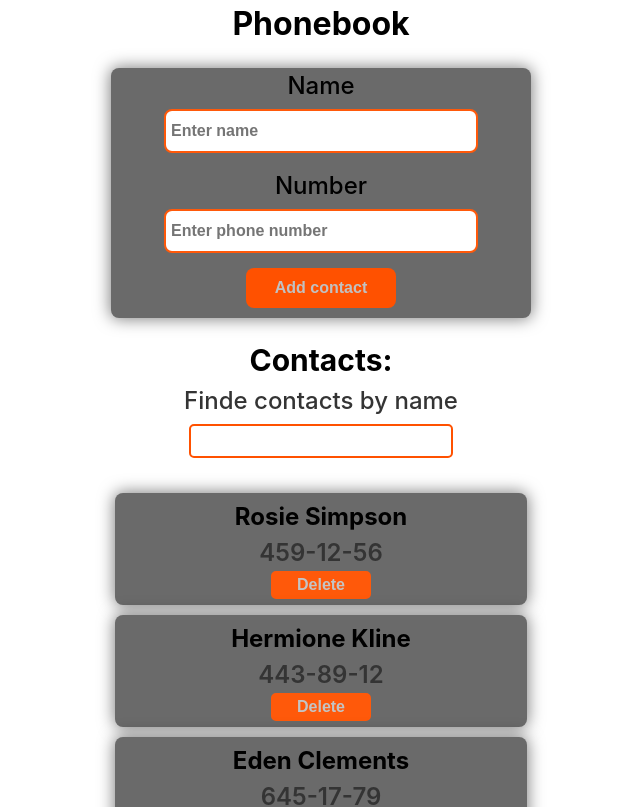
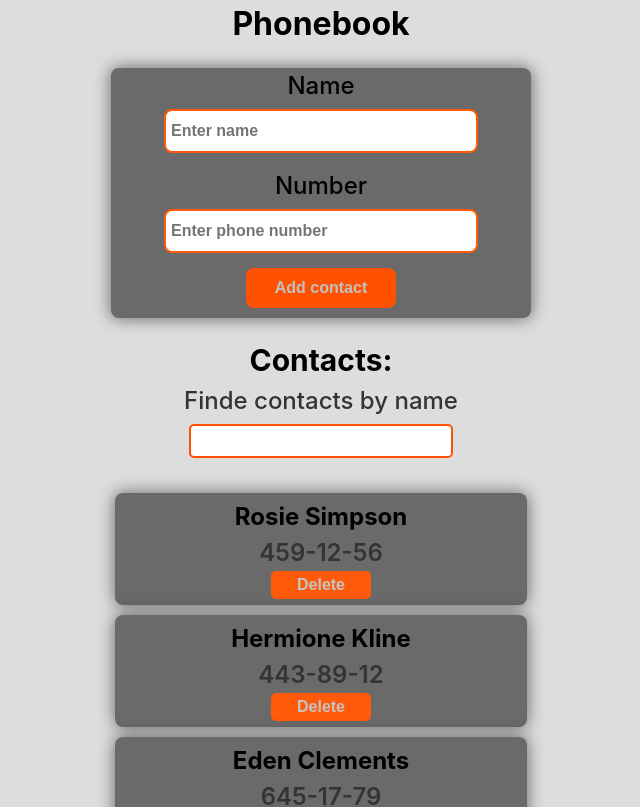
Before and after one commit to Vladyslav-Starostyn/goit-react-hw-02-phonebook, a React (Create React App) app: page / in a window 1280 px wide. Shown: the top 807 px of the page, without its empty margins (319-959 px from the left). Built offline with nearby package versions, Linux system fonts and the light colour scheme.

Commit message:
Update index.css

```diff
--- a/src/index.css
+++ b/src/index.css
@@ -3,6 +3,7 @@
 body {
   font-family: sans-serif;
   line-height: 1.5;
+  background-color: #dddddd;
 }
 
 h1,
```
